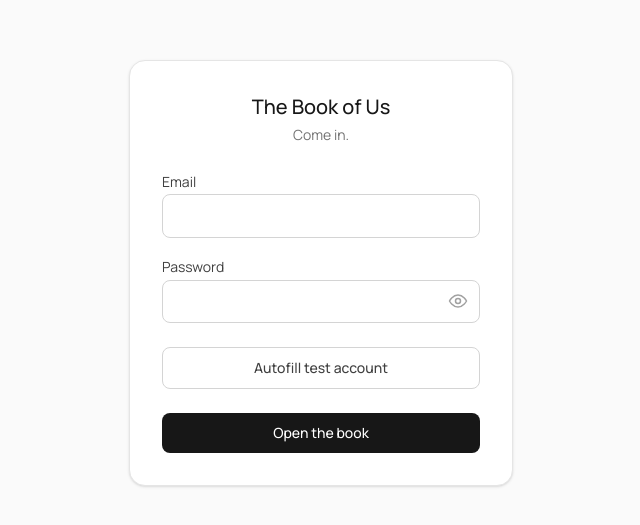
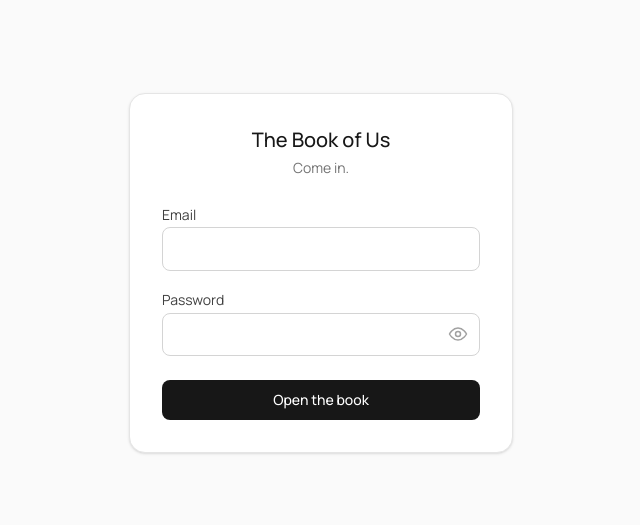
Before and after one commit to lumen202/book-of-us, a Next.js app: page /login in a window 1280 px wide. Shown: the part 127-652 px from the top of the page, without its empty margins (319-959 px from the left). Built offline with nearby package versions, Linux system fonts and the light colour scheme.

Commit message:
test account update

```diff
--- a/app/(auth)/login/page.tsx
+++ b/app/(auth)/login/page.tsx
@@ -3,8 +3,11 @@
 import { useActionState, useRef, useState } from "react";
 import { login } from "./actions";
 
-const DEV_LOGIN_EMAIL = "jdiniega202@gmail.com";
-const DEV_LOGIN_PASSWORD = "6/5/2026";
+// Read from .env.local, not hardcoded — see .env.local.example. Keeps this
+// page from needing an edit every time the real password changes through
+// Keeper -> Passwords.
+const DEV_LOGIN_EMAIL = process.env.NEXT_PUBLIC_DEV_LOGIN_EMAIL;
+const DEV_LOGIN_PASSWORD = process.env.NEXT_PUBLIC_DEV_LOGIN_PASSWORD;
 
 function EyeIcon() {
   return (
@@ -33,10 +36,11 @@ export default function LoginPage() {
   const emailRef = useRef<HTMLInputElement>(null);
   const passwordRef = useRef<HTMLInputElement>(null);
 
-  const canShowDevAutofill = process.env.NODE_ENV === "development";
+  const canShowDevAutofill =
+    process.env.NODE_ENV === "development" && Boolean(DEV_LOGIN_EMAIL) && Boolean(DEV_LOGIN_PASSWORD);
 
   function autofillDevLogin() {
-    if (!emailRef.current || !passwordRef.current) return;
+    if (!emailRef.current || !passwordRef.current || !DEV_LOGIN_EMAIL || !DEV_LOGIN_PASSWORD) return;
 
     emailRef.current.value = DEV_LOGIN_EMAIL;
     passwordRef.current.value = DEV_LOGIN_PASSWORD;
```
Also changed, not shown: 1 other file (tests, documents, lock files or other folders).
